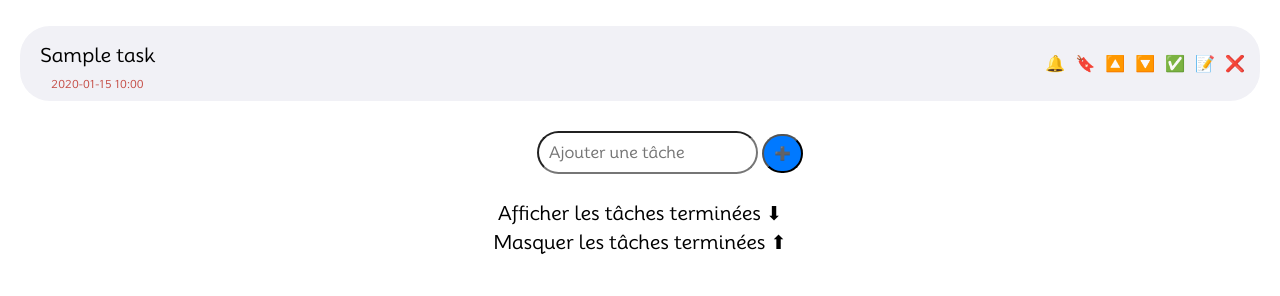
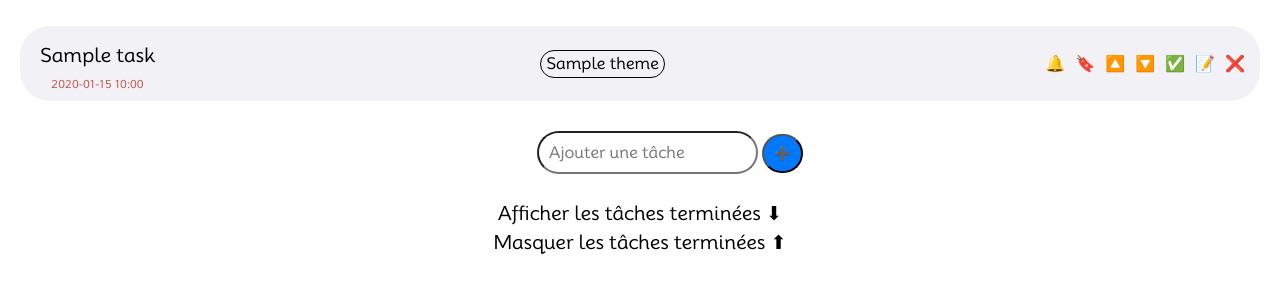
Before and after one commit to Arkayve/todolist, a PHP site: page /index.php?action=display-done in a window 1280 px wide. Shown: the part 74-370 px from the top of the page. Run offline with PHP 8.4, Linux system fonts and the light colour scheme; tables that the repository leaves empty or names only in its code hold one stand-in row (values such as "Sample post").

Commit message:
make theme appears in task li when present in category table, make some css to display properly

```diff
--- a/action.php
+++ b/action.php
@@ -122,7 +122,7 @@ else if (isset($_GET['action']) && $_GET['action'] === 'down' && isset($_GET['id
 
 // ALARM
 else if (isset($_POST['alarm']) && isset($_SESSION['token']) && isset($_POST['token']) && $_SESSION['token'] === $_POST['token'] && strlen($_POST['alarm']) > 0 && isset($_POST['id'])) {
-    $query = $dbCo->prepare("UPDATE task SET alarm = :alarm WHERE id_task = :id");
+    $query = $dbCo->prepare("UPDATE task SET alarm_date = :alarm WHERE id_task = :id");
     $query->execute([
         'alarm' => $_POST['alarm'],
         'id' => intval(strip_tags($_POST['id']))
--- a/assets/css/style.css
+++ b/assets/css/style.css
@@ -135,3 +135,14 @@ h2 {
 .theme-name:hover {
     background-color: #3292ff;
 }
+
+.bg-blue {
+    background-color: #3292ff;
+}
+
+.task-theme {
+    border: solid black 1px;
+    border-radius: 30px;
+    padding: 5px;
+    margin: 5px;
+}
--- a/index.php
+++ b/index.php
@@ -82,7 +82,7 @@ include_once 'includes/_db.php';
                     </div>
                         <?php
                             }
-                            // ALERT
+                            // ALARM
                             else if (isset($_GET['action']) && $_GET['action'] === 'alarm' && isset($_GET['id']) && $task['id_task'] === $_GET['id']) {
                                 $thisDate = new DateTime();
                                 $thisDate->setTimezone(new DateTimeZone('Europe/Paris'));
@@ -109,7 +109,17 @@ include_once 'includes/_db.php';
                             <div class="theme">
                         <?php
                             foreach ($result as $theme) {
-
+                                $filteredCategories = array_filter($categories, fn($category) => $category['id_task'] === $_GET['id'] && $category['id_theme'] === $theme['id_theme']);
+                                if (!empty($filteredCategories)) {
+                        ?>
+                            <form action="action.php" method="POST">
+                                <input class="theme-name bg-blue" type="submit" name="theme" value="<?= $theme['name'] ?>">
+                                <input type="hidden" name="id_theme" value="<?= $theme['id_theme'] ?>">
+                                <input type="hidden" name="token" value="<?= $_SESSION['token'] ?>">
+                                <input type="hidden" name="id" value="<?= $task['id_task'] ?>">
+                            </form>
+                        <?php
+                                } else {
                         ?>
                             <form action="action.php" method="POST">
                                 <input class="theme-name" type="submit" name="theme" value="<?= $theme['name'] ?>">
@@ -118,6 +128,7 @@ include_once 'includes/_db.php';
                                 <input type="hidden" name="id" value="<?= $task['id_task'] ?>">
                             </form>
                         <?php
+                                };
                             };
                         ?>
                             </div>
@@ -139,6 +150,25 @@ include_once 'includes/_db.php';
                                             if ($task['alarm_date'] <> NULL && $formattedDate === substr($task['alarm_date'], 0, -9)) echo '🚩';
                                         ?>
                                     </time>
+                                </div>
+                                <div>
+                                <?php
+                                    $query = $dbCo->prepare("SELECT * FROM category");
+                                    $query->execute();
+                                    $categories = $query->fetchAll();
+                                    foreach ($categories as $category) {
+                                        if ($task['id_task'] === $category['id_task']) {
+                                            $query = $dbCo->prepare("SELECT name FROM theme WHERE id_theme = :id_theme");
+                                            $query->execute([
+                                                'id_theme' => $category['id_theme']
+                                            ]);
+                                            $result = $query->fetch();
+                                ?>
+                                    <p class="task-theme"><a><?= $result['name'] ?></a></p>
+                                <?php
+                                        };
+                                    };
+                                ?>
                                 </div>
                                 <ul class="task-utils">
                                     <li><a href="?id=<?= $task['id_task'] ?>&action=alarm">🔔</a></li>
```
